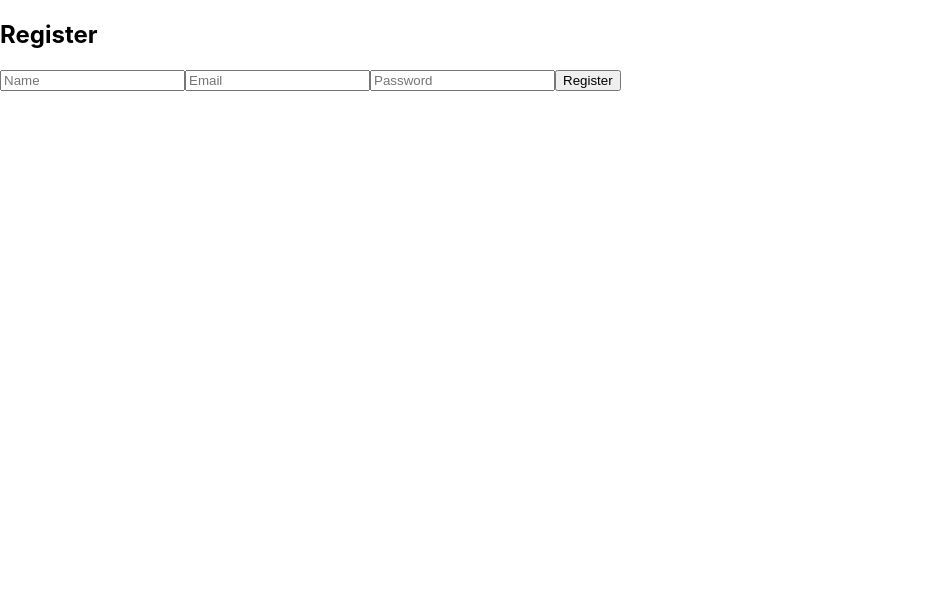
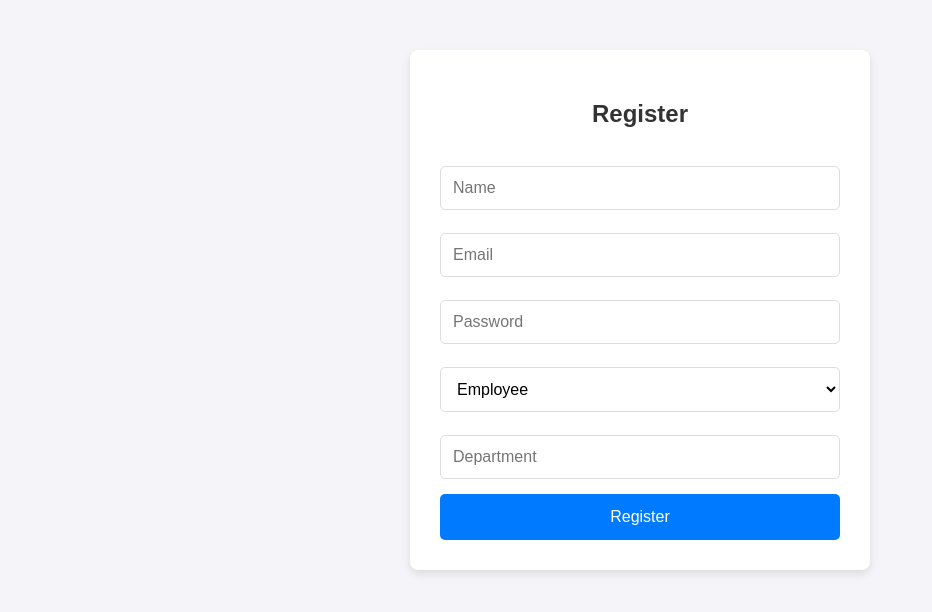
Before and after one commit to tharunkesana8978/authorization, a React (Create React App) app in the folder frontend/: page / in a window 1280 px wide. Shown: the top 612 px of the page, without its empty margins (0-932 px from the left). Built offline with nearby package versions, Linux system fonts and the light colour scheme.

Commit message:
create signup js css

```diff
--- /dev/null
+++ b/frontend/src/components/Auth/Register.css
@@ -0,0 +1,92 @@
+
+body {
+    font-family: Arial, sans-serif;
+    background-color: #f4f4f9;
+    margin: 0;
+    padding: 0;
+  }
+
+
+  .container {
+    max-width: 400px;
+    margin: 50px auto;
+    padding: 30px;
+    background-color: #fff;
+    border-radius: 8px;
+    box-shadow: 0 4px 8px rgba(0, 0, 0, 0.1);
+  }
+
+
+  h2 {
+    text-align: center;
+    margin-bottom: 30px;
+    font-size: 24px;
+    color: #333;
+  }
+
+  input[type="text"],
+  input[type="email"],
+  input[type="password"],
+  select {
+    width: 100%;
+    padding: 12px;
+    margin: 8px 0 15px 0;
+    border: 1px solid #ddd;
+    border-radius: 5px;
+    box-sizing: border-box;
+    font-size: 16px;
+  }
+
+
+  input[type="text"]:focus,
+  input[type="email"]:focus,
+  input[type="password"]:focus,
+  select:focus {
+    border-color: #007bff;
+    outline: none;
+    box-shadow: 0 0 5px rgba(0, 123, 255, 0.5);
+  }
+
+
+  button {
+    width: 100%;
+    padding: 14px;
+    background-color: #007bff;
+    color: white;
+    border: none;
+    border-radius: 5px;
+    font-size: 16px;
+    cursor: pointer;
+    transition: background-color 0.3s ease;
+  }
+
+
+  button:hover {
+    background-color: #0056b3;
+  }
+
+
+  select {
+    background-color: #fff;
+    cursor: pointer;
+    font-size: 16px;
+  }
+
+
+  @media screen and (max-width: 480px) {
+    .container {
+      padding: 20px;
+    }
+
+    h2 {
+      font-size: 20px;
+    }
+
+    input[type="text"],
+    input[type="email"],
+    input[type="password"],
+    select,
+    button {
+      font-size: 14px;
+    }
+  }
--- a/frontend/src/components/Auth/Register.js
+++ b/frontend/src/components/Auth/Register.js
@@ -1,12 +1,16 @@
 import React, { useState } from "react";
 import API from "../../utils/api";
-
+import "./Register.css";
+import { useNavigate } from "react-router-dom";
 const Register = () => {
     const [formData, setFormData] = useState({
         name: "",
         email: "",
         password: "",
+        role: "Employee",
+        department: "",
     });
+    const navigate = useNavigate();
 
     const handleChange = (e) => {
         setFormData({ ...formData, [e.target.name]: e.target.value });
@@ -17,7 +21,9 @@ const Register = () => {
         try {
             await API.post("/auth/register", formData);
             alert("Registration successful!");
+            navigate('/login')
         } catch (error) {
+            console.error(error);
             alert("Registration failed.");
         }
     };
@@ -50,6 +56,19 @@ const Register = () => {
                     onChange={handleChange}
                     required
                 />
+                <select name="role" value={formData.role} onChange={handleChange}>
+                    <option value="Employee">Employee</option>
+                    <option value="Manager">Manager</option>
+                    <option value="Admin">Admin</option>
+                </select>
+                <input
+                    type="text"
+                    name="department"
+                    placeholder="Department"
+                    value={formData.department}
+                    onChange={handleChange}
+                    required
+                />
                 <button type="submit">Register</button>
             </form>
         </div>
```
Also changed, not shown: frontend/src/App.js (line endings or trailing spaces).
